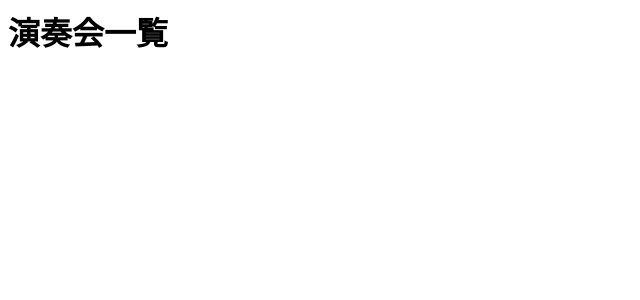
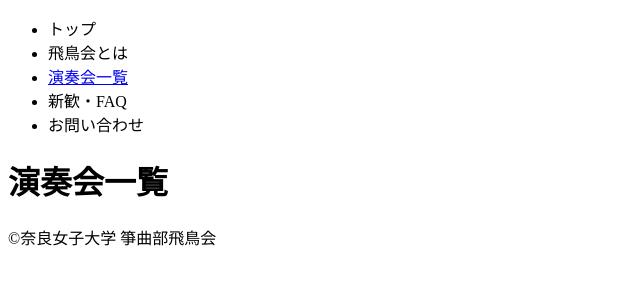
Before and after one commit to wapira/hichokai-web, a Django app: page /concerts/ in a window 1280 px wide. Shown: the top 300 px of the page, without its empty margins (0-640 px from the left). Run offline with Django 5.2, Linux system fonts and the light colour scheme; data that the repository does not hold is empty.

Commit message:
feat: base.htmlを追加、演奏会ページに適用

```diff
--- a/concerts/templates/concerts/concert_detail.html
+++ b/concerts/templates/concerts/concert_detail.html
@@ -1,3 +1,6 @@
+{% extends "base.html" %}
+{% block title %}{{ concert.name }}{% endblock %}
+{% block content %}
 <h1>{{ concert.name }}</h1>
 <p>
         {% if concert.date %}
@@ -22,3 +25,4 @@
         <li>曲のデータがありません</li>
     {% endfor %}
 </ul>
+{% endblock %}
--- a/concerts/templates/concerts/concert_list.html
+++ b/concerts/templates/concerts/concert_list.html
@@ -1,15 +1,16 @@
+{% extends "base.html" %}
+{% block title %}演奏会一覧{% endblock %}
+{% block content %}
 <h1>演奏会一覧</h1>
 <ul>
 {% for concert in concerts %}
     <li>
-        {{ concert.name }}
-
-        {% if concert.date == "None" %}
-            {{ concert.year }}
-        {% endif %}
+        <a href="{% url 'concerts:detail' concert.pk %}">{{ concert.name }}</a>/
 
         {% if concert.date %}
-            {{ concert.date|date:"Y年m月d日" }}
+            {{ concert.date|date:"Y年n月j日" }}
+        {% else %}
+            {{ concert.year }}
         {% endif %}
 
         {% if concert.place %}
@@ -19,3 +20,4 @@
 
 {% endfor %}
 </ul>
+{% endblock %}
--- a/concerts/urls.py
+++ b/concerts/urls.py
@@ -1,7 +1,9 @@
 from django.urls import path
 from . import views
 
+app_name = 'concerts'
+
 urlpatterns = [
-    path('', views.concert_list, name='concert_list'),
-    path('<int:pk>/', views.concert_detail, name='concert_detail')
+    path('', views.concert_list, name='list'),
+    path('<int:pk>/', views.concert_detail, name='detail')
 ]
--- a/config/settings.py
+++ b/config/settings.py
@@ -57,7 +57,7 @@ ROOT_URLCONF = 'config.urls'
 TEMPLATES = [
     {
         'BACKEND': 'django.template.backends.django.DjangoTemplates',
-        'DIRS': [],
+        'DIRS': [BASE_DIR / 'templates'],
         'APP_DIRS': True,
         'OPTIONS': {
             'context_processors': [
--- /dev/null
+++ b/templates/base.html
@@ -0,0 +1,29 @@
+<!DOCTYPE html>
+<html lang="ja">
+<head>
+    <meta charset="UTF-8">
+    <meta name="viewport" content="width=device-width, initial-scale=1">
+    <title>
+        {% block title %}飛鳥会{% endblock %}
+    </title>
+</head>
+<body>
+    <header>
+        <nav>
+            <ul>
+                <li>トップ</li>
+                <li>飛鳥会とは</li>
+                <li><a href="{% url 'concerts:list' %}">演奏会一覧</a></li>
+                <li>新歓・FAQ</li>
+                <li>お問い合わせ</li>
+            </ul>
+        </nav>
+    </header>
+    <main>
+        {% block content %}
+            <p>This is template test</p>
+        {% endblock %}
+    </main>
+    <footer>©奈良女子大学 箏曲部飛鳥会</footer>
+</body>
+</html>
```
